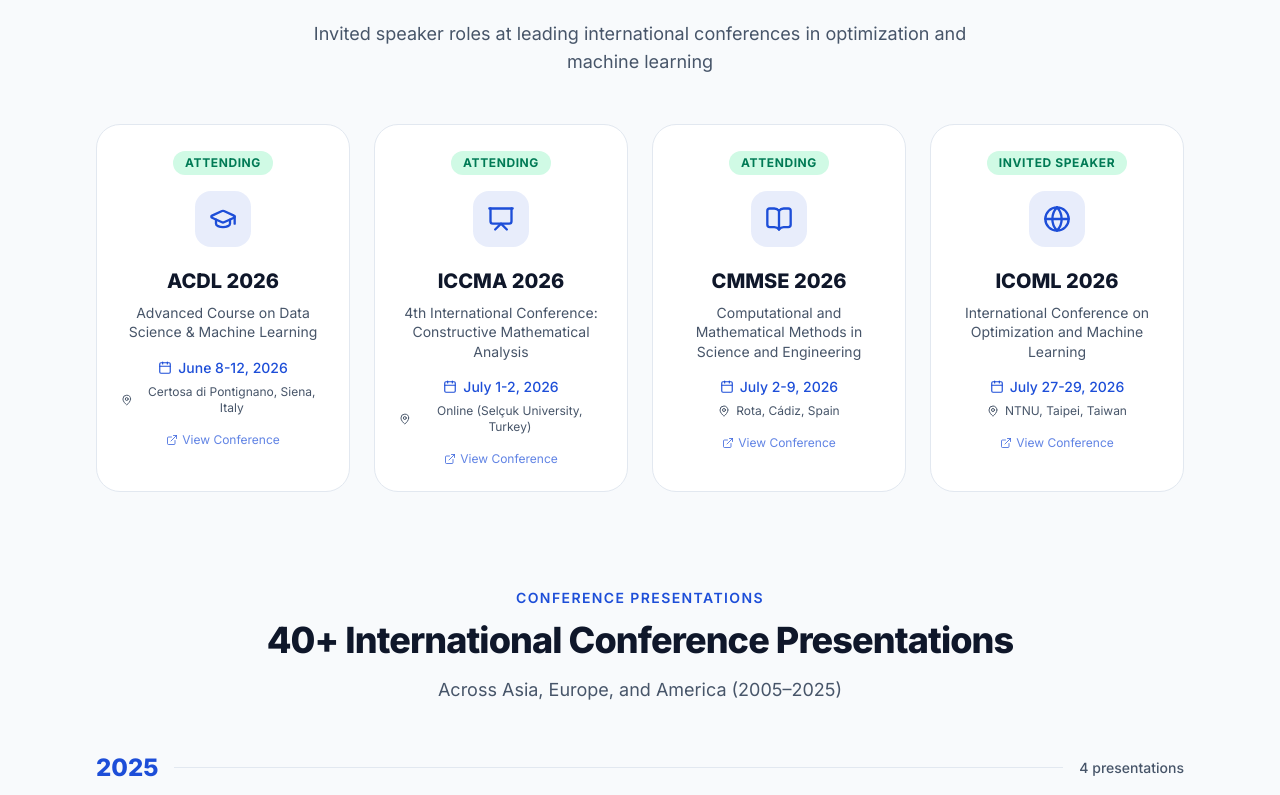
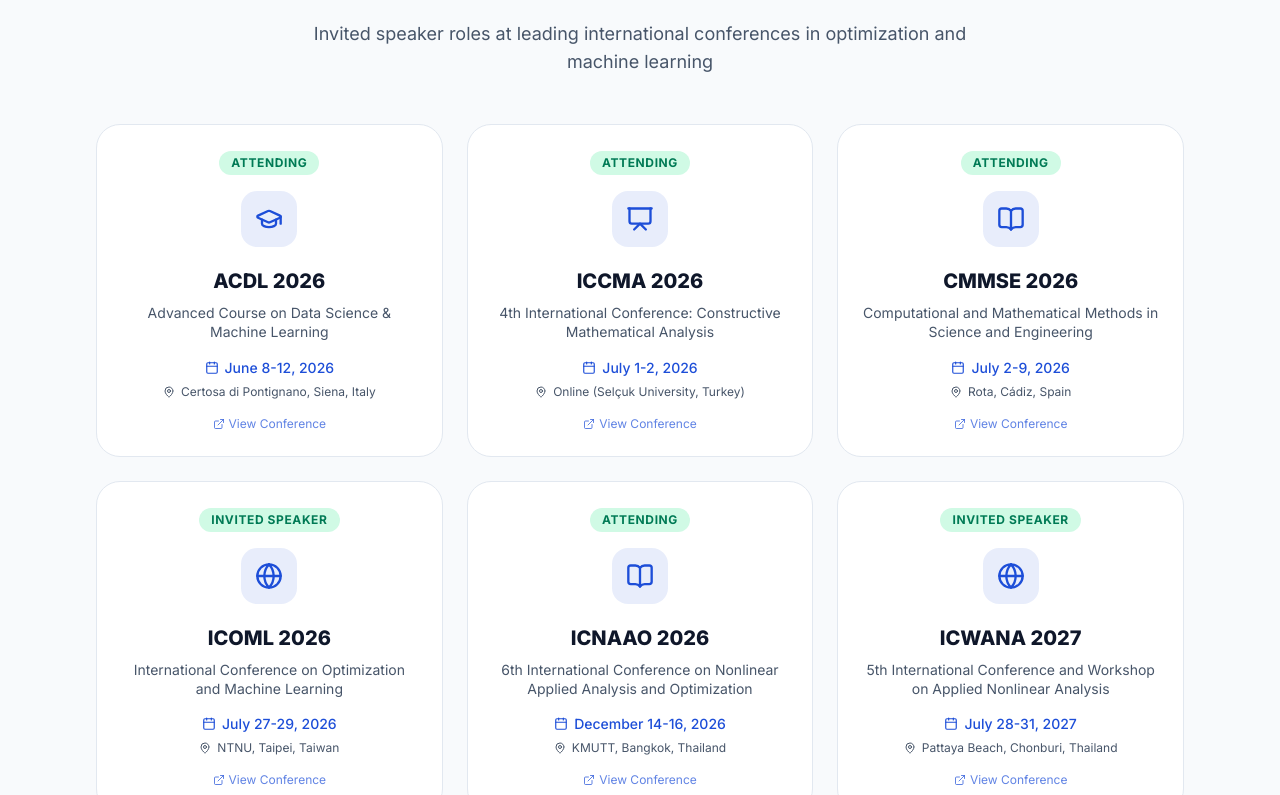
Before and after one commit to rabianw/my-wep, a Next.js app: page /conferences in a window 1280 px wide. Shown: the part 245-1040 px from the top of the page. Built offline with nearby package versions, Linux system fonts and the light colour scheme.

Commit message:
Add ICNAAO 2026 and ICWANA 2027 to featured conferences
Co-Authored-By: Claude Opus 5.5 <noreply@anthropic.com>

```diff
--- a/src/app/conferences/page.tsx
+++ b/src/app/conferences/page.tsx
@@ -42,6 +42,26 @@ const featuredConferences = [
     status: "Invited Speaker",
     iconName: "globe",
   },
+  {
+    id: "fc-icnaao-2026",
+    shortName: "ICNAAO 2026",
+    fullName: "6th International Conference on Nonlinear Applied Analysis and Optimization",
+    date: "December 14-16, 2026",
+    location: "KMUTT, Bangkok, Thailand",
+    link: "https://icnaao2026.github.io/",
+    status: "Attending",
+    iconName: "bookOpen",
+  },
+  {
+    id: "fc-icwana-2027",
+    shortName: "ICWANA 2027",
+    fullName: "5th International Conference and Workshop on Applied Nonlinear Analysis",
+    date: "July 28-31, 2027",
+    location: "Pattaya Beach, Chonburi, Thailand",
+    link: "https://icwana2027.github.io/#speakers",
+    status: "Invited Speaker",
+    iconName: "globe",
+  },
 ];
 
 function getIcon(iconName: string) {
@@ -78,7 +98,7 @@ export default function ConferencesPage() {
           </p>
         </header>
 
-        <div className="grid grid-cols-1 sm:grid-cols-2 lg:grid-cols-4 gap-6 mb-24">
+        <div className="grid grid-cols-1 sm:grid-cols-2 lg:grid-cols-3 gap-6 mb-24">
           {featuredConferences.map((fc) => (
             <a
               key={fc.id}
```
